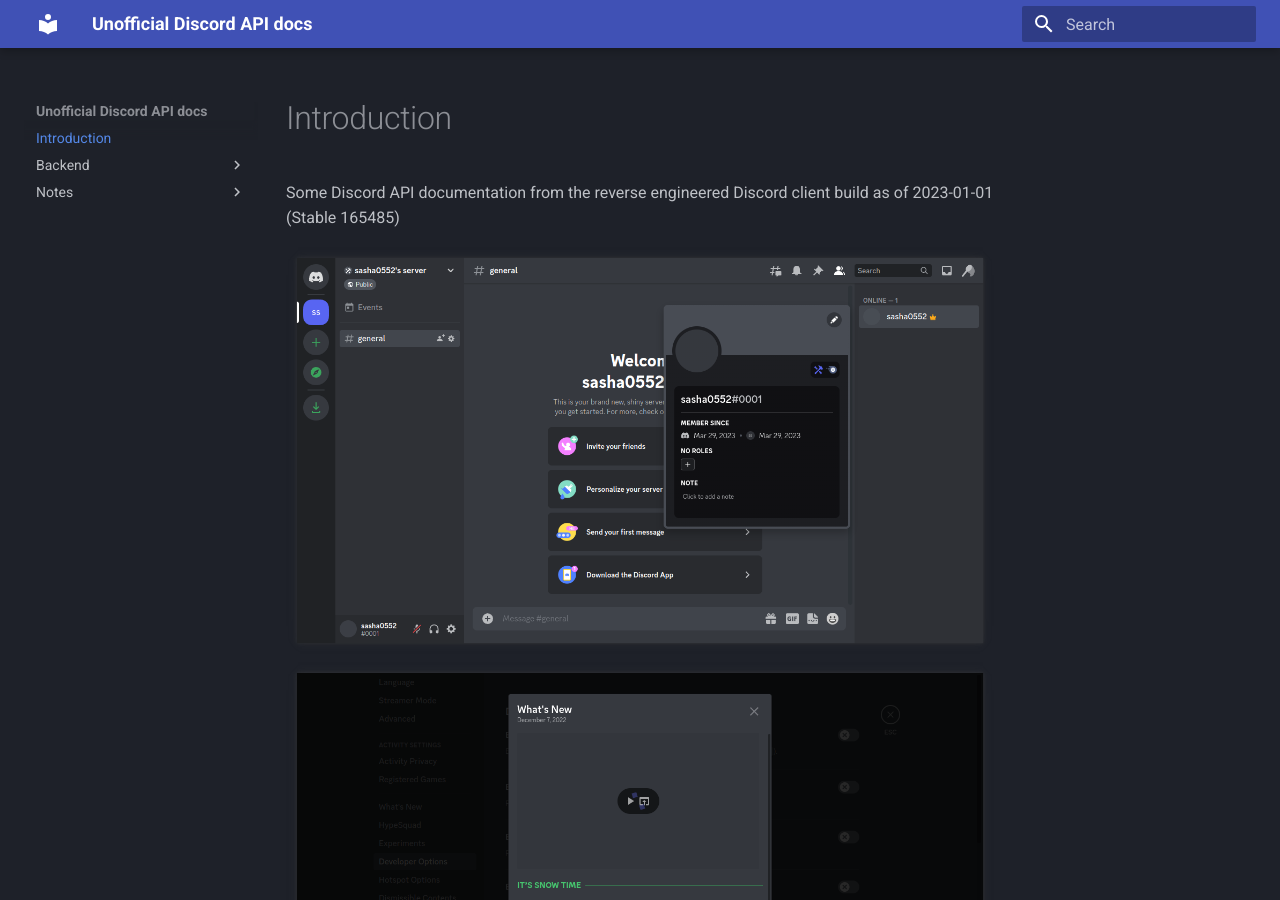
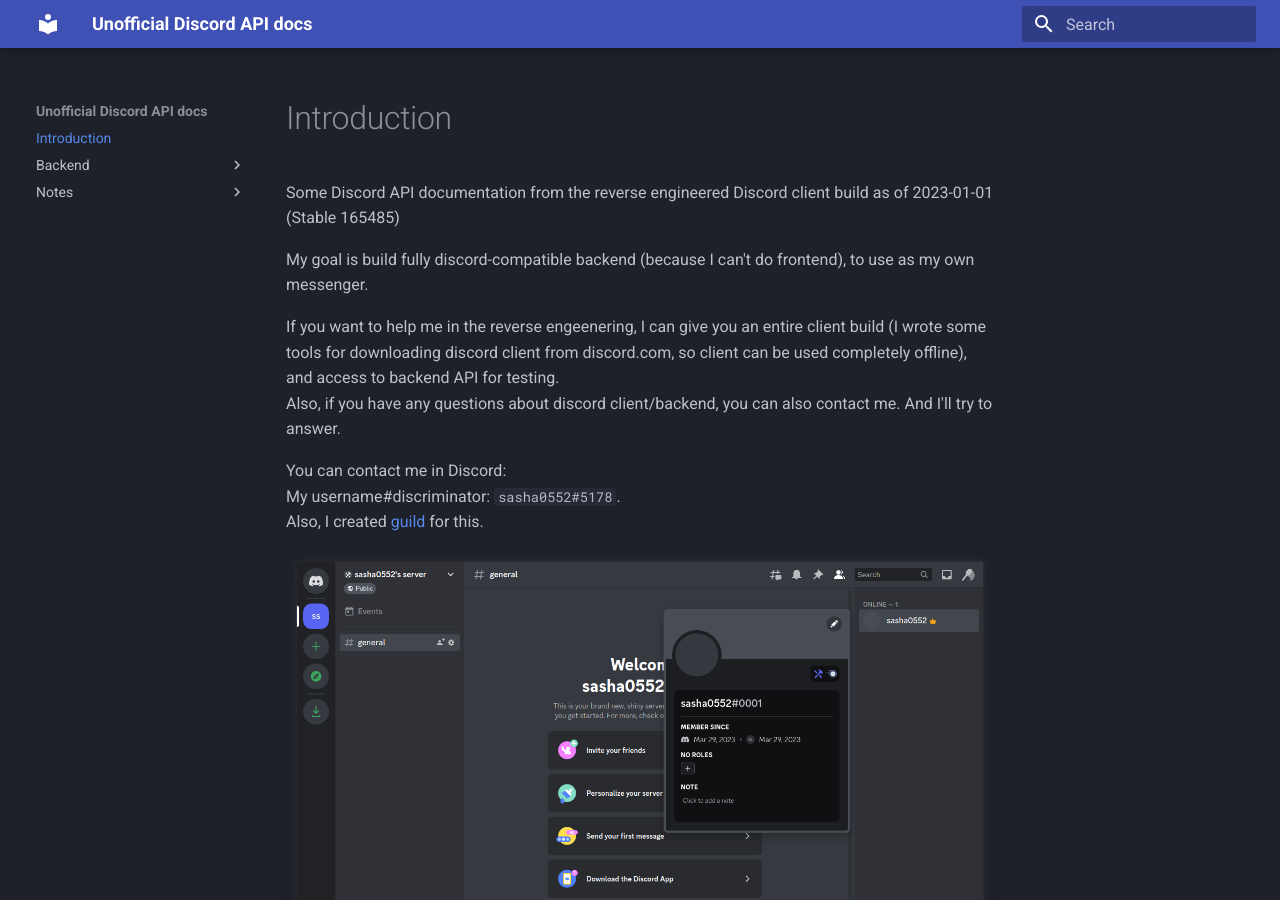
Before and after one commit to sasha0552/unofficial-discord-api-docs, an MkDocs documentation site: the page built from docs/index.md, in a window 1280 px wide and 900 px high. Built offline with MkDocs 1.6.1 and Material for MkDocs 9.7.7, drawn with Linux system fonts in a browser that asks for light colours.

Commit message:
[ANY] Rewrite introduction

```diff
--- a/docs/index.md
+++ b/docs/index.md
@@ -2,5 +2,14 @@
 
 Some Discord API documentation from the reverse engineered Discord client build as of 2023-01-01 (Stable 165485)
 
+My goal is build fully discord-compatible backend (because I can't do frontend), to use as my own messenger.
+
+If you want to help me in the reverse engeenering, I can give you an entire client build (I wrote some tools for downloading discord client from discord.com, so client can be used completely offline), and access to backend API for testing.
+Also, if you have any questions about discord client/backend, you can also contact me. And I'll try to answer.
+
+You can contact me in Discord:
+My username#discriminator: `sasha0552#5178`.
+Also, I created [guild](https://discord.gg/SX8dvXuTfR) for this.
+
 ![image](images/main-1.png)
 ![image](images/main-2.png)
```
Also changed, not shown: README.md (added, +1 -0 lines).
